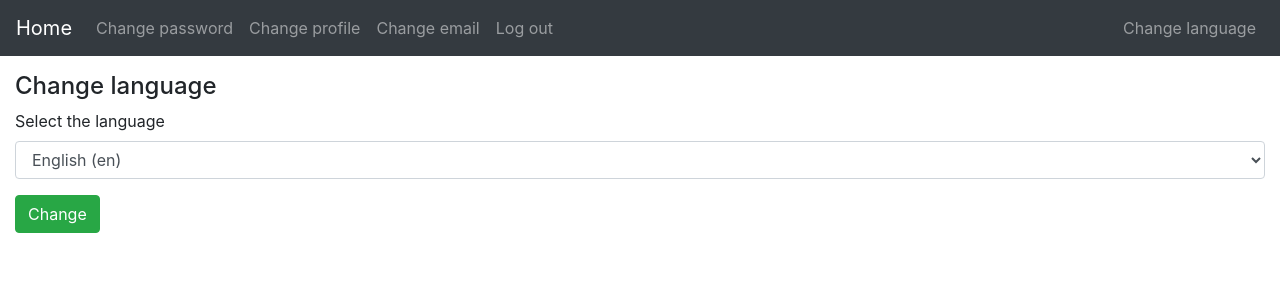
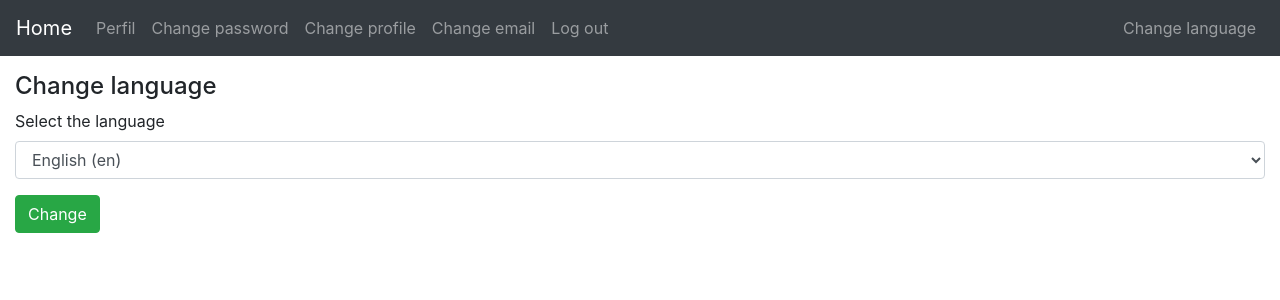
Before and after one commit to l21212364/DirectEmployment, a Django app: page /language/ in a window 1280 px wide. Shown: the top 300 px of the page. Run offline with Django 5.2, Linux system fonts and the light colour scheme; a user stored in the database is signed in; parts of the project's set-up code (start-up, migrations or seed data) failed here and were passed over; some libraries are stand-ins or nearby versions.

Commit message:
Update page.html

```diff
--- a/source/content/templates/layouts/default/page.html
+++ b/source/content/templates/layouts/default/page.html
@@ -39,6 +39,9 @@
                         <a class="nav-link" href="{% url 'admin:login' %}">{% translate 'Django administration' %}</a>
                     </li>
                 {% endif %}
+                <li class="nav-item">
+                    <a class="nav-link" href="{% url 'accounts:perfil' %}">{% translate 'Perfil' %}</a>
+                </li>
                 <li class="nav-item">
                     <a class="nav-link" href="{% url 'accounts:change_password' %}">{% translate 'Change password' %}</a>
                 </li>
```
